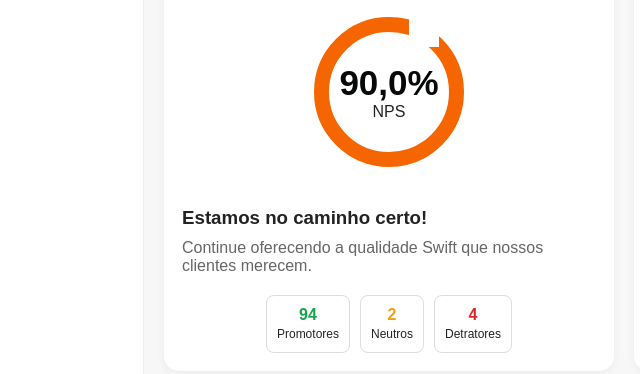
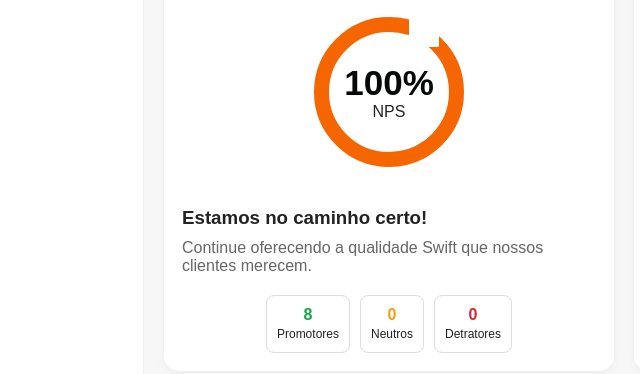
Before and after one commit to Diego-RD/Zelina, a plain HTML site: page index.html in a window 1280 px wide. Shown: the part 517-891 px from the top of the page, 86-726 px from the left. Drawn offline with Linux system fonts and the light colour scheme; a script that the page names is missing.

Commit message:
Atualização NPS

```diff
--- a/index.html
+++ b/index.html
@@ -119,7 +119,7 @@
 
                     <div class="nps-score">
                         <div class="circle">
-                            <strong>90,0%</strong>
+                            <strong>100%</strong>
                             <span>NPS</span>
                         </div>
                     </div>
@@ -137,17 +137,17 @@
 
 
                             <div class="promotores">
-                                <strong>94</strong>
+                                <strong>8</strong>
                                 <span>Promotores</span>
                             </div>
 
                             <div class="neutros">
-                                <strong>2</strong>
+                                <strong>0</strong>
                                 <span>Neutros</span>
                             </div>
 
                             <div class="detratores">
-                                <strong>4</strong>
+                                <strong>0</strong>
                                 <span>Detratores</span>
                             </div>
 
```
